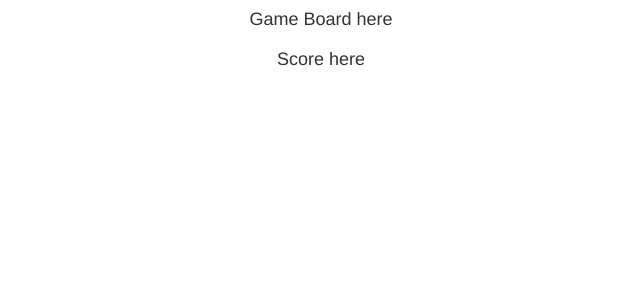
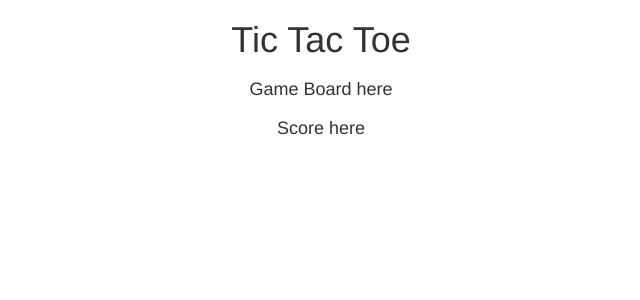
Before and after one commit to goformarty/Angular-tic-tac-toe, an Angular app: page / in a window 1280 px wide. Shown: the top 300 px of the page, without its empty margins (319-959 px from the left). Built offline with nearby package versions, Linux system fonts and the light colour scheme.

Commit message:
title added

```diff
--- a/src/app/app.component.html
+++ b/src/app/app.component.html
@@ -1,5 +1,8 @@
 <!--The content below is only a placeholder and can be replaced.-->
 <div class="container">
+  <div class="row justify-content-md-center text-center">
+    <h1>{{title}}</h1>
+  </div>
    <div class="row justify-content-md-center text-center">
      <div class="col-md-4 col-md-offset-4">
        <h4>Game Board here</h4>
--- a/src/app/app.component.ts
+++ b/src/app/app.component.ts
@@ -1,4 +1,5 @@
 import { Component } from '@angular/core';
+import { CellComponent } from './cell/cell.component';
 
 @Component({
   selector: 'app-root',
--- a/src/app/app.module.ts
+++ b/src/app/app.module.ts
@@ -1,19 +1,14 @@
 import { BrowserModule } from '@angular/platform-browser';
 import { NgModule } from '@angular/core';
-import {NgbModule} from '@ng-bootstrap/ng-bootstrap';
-// import { AlertModule } from 'ngx-bootstrap';
 
 import { AppComponent } from './app.component';
-import { CellComponent } from './cell/cell.component';
 
 @NgModule({
   declarations: [
-    AppComponent,
-    CellComponent
+    AppComponent
   ],
   imports: [
-    BrowserModule,
-    NgbModule.forRoot()
+    BrowserModule
   ],
   providers: [],
   bootstrap: [AppComponent]
```
